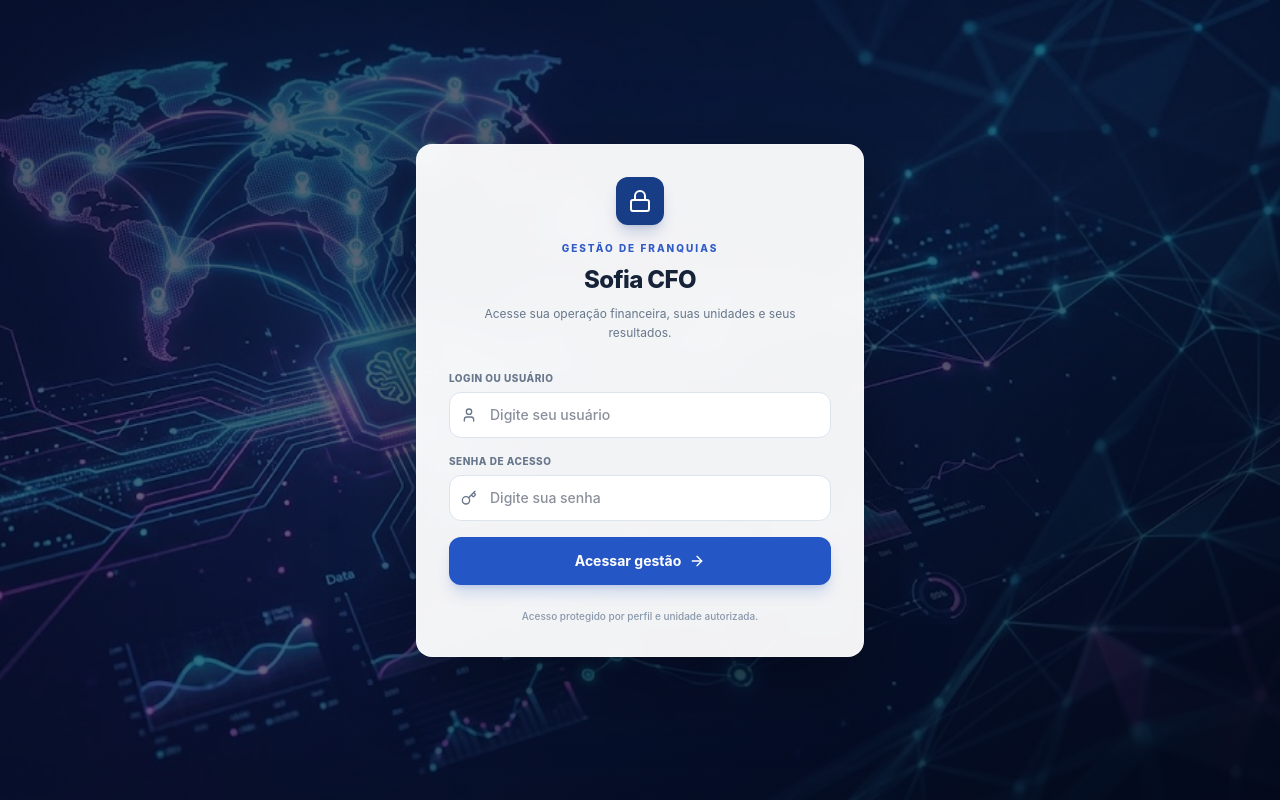
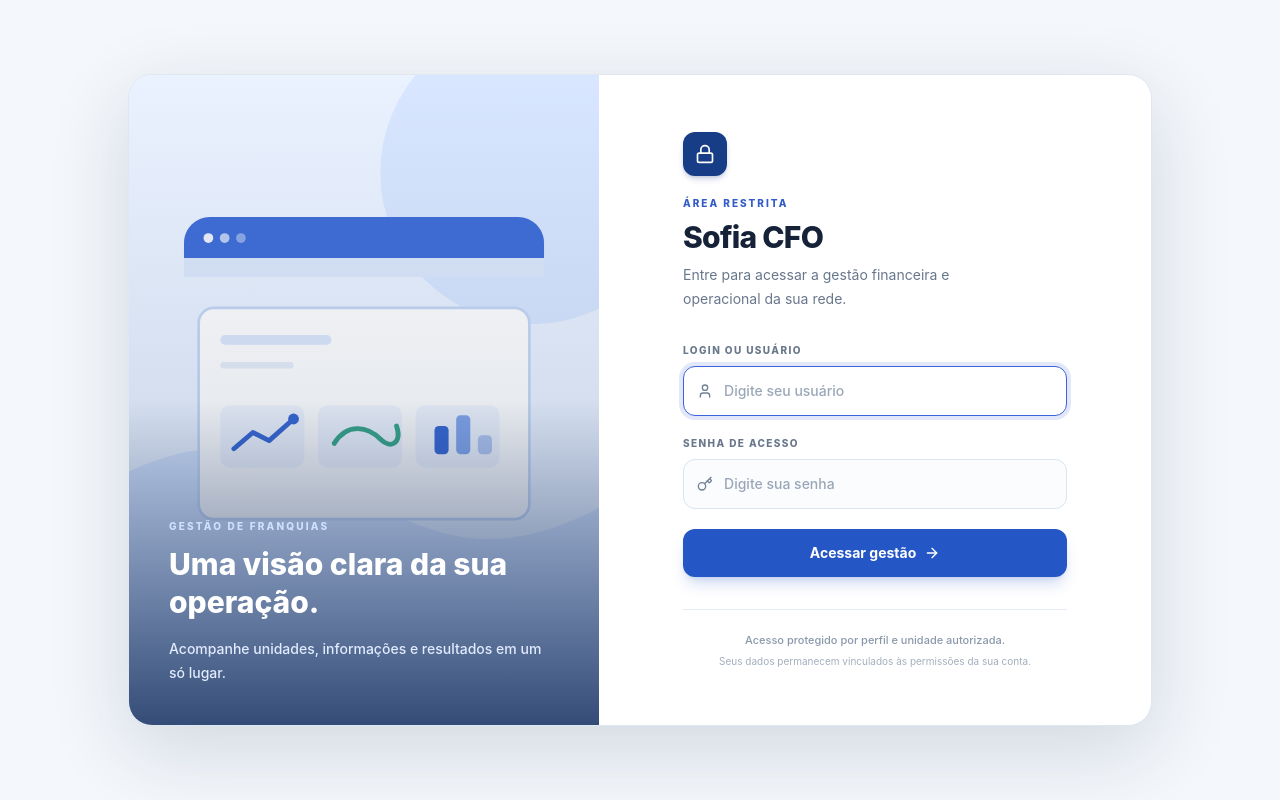
Before and after one commit to leomissio72-cpu/sistema_franquias, a React (Vite) app: page /#home in a window 1280 px wide. Built offline with nearby package versions, Linux system fonts and the light colour scheme; no server answers.

Commit message:
fix: restore professional franchise login layout

```diff
--- a/src/components/LoginModal.tsx
+++ b/src/components/LoginModal.tsx
@@ -1,7 +1,7 @@
 import React, { useState } from "react";
 import { UserSession } from "../types";
 import { loginAPI } from "../api";
-import { Lock, User, Key, ArrowRight, X } from "lucide-react";
+import { ArrowRight, Key, Lock, User, X } from "lucide-react";
 
 interface LoginModalProps {
   isOpen: boolean;
@@ -17,10 +17,12 @@ export const LoginModal: React.FC<LoginModalProps> = ({ isOpen, onSuccess, onClo
 
   if (!isOpen) return null;
 
-  const handleSubmit = async (e?: React.FormEvent) => {
-    e?.preventDefault();
-    if (!username.trim() || !password) {
-      setErrorMsg("Por favor, preencha o login e a senha.");
+  const handleSubmit = async (event: React.FormEvent) => {
+    event.preventDefault();
+    const login = username.trim();
+
+    if (!login || !password) {
+      setErrorMsg("Informe seu login e sua senha para continuar.");
       return;
     }
 
@@ -28,7 +30,7 @@ export const LoginModal: React.FC<LoginModalProps> = ({ isOpen, onSuccess, onClo
     setErrorMsg("");
 
     try {
-      const data = await loginAPI(username.trim(), password);
+      const data = await loginAPI(login, password);
       const user = data.user;
       onSuccess({
         login: user.login,
@@ -39,103 +41,79 @@ export const LoginModal: React.FC<LoginModalProps> = ({ isOpen, onSuccess, onClo
         expiresAt: data.expiresAt,
       });
       onClose?.();
-    } catch (err: any) {
-      setErrorMsg(err.message || "Erro de autenticação. Verifique seu login e senha.");
+    } catch (error: any) {
+      setErrorMsg(error?.message || "Não foi possível entrar. Verifique seus dados e tente novamente.");
     } finally {
       setIsLoading(false);
     }
   };
 
   return (
-    <div className="fixed inset-0 z-50 min-h-screen overflow-y-auto bg-[#071326]">
-      <img
-        src="/login-visual.png"
-        alt="Visão de gestão financeira e operacional"
-        className="fixed inset-0 h-full w-full object-cover"
-      />
-      <div className="fixed inset-0 bg-[#06132f]/60" />
-      <div className="fixed inset-0 bg-gradient-to-br from-[#06132f]/30 via-transparent to-[#020817]/80" />
+    <div className="fixed inset-0 z-50 overflow-y-auto bg-[#f4f7fb]" role="dialog" aria-modal="true" aria-labelledby="login-title">
+      <div className="flex min-h-screen items-stretch justify-center p-0 sm:p-5 lg:items-center">
+        <div className="grid min-h-screen w-full overflow-hidden bg-white shadow-[0_24px_80px_rgba(33,55,84,0.16)] sm:min-h-0 sm:rounded-3xl sm:border sm:border-[#dfe7f1] lg:max-w-5xl lg:grid-cols-[0.92fr_1.08fr]">
+          <section className="relative hidden min-h-[650px] overflow-hidden bg-[#edf4ff] lg:block" aria-label="Apresentação do sistema">
+            <img src="/login-visual.svg" alt="Painel de gestão financeira e operacional" className="absolute inset-0 h-full w-full object-cover" />
+            <div className="absolute inset-0 bg-gradient-to-t from-[#17315f]/85 via-[#17315f]/10 to-transparent" />
+            <div className="absolute inset-x-0 bottom-0 p-10 text-white">
+              <p className="text-[10px] font-extrabold uppercase tracking-[0.22em] text-[#cfe0ff]">Gestão de Franquias</p>
+              <h2 className="mt-3 max-w-sm text-3xl font-extrabold leading-tight">Uma visão clara da sua operação.</h2>
+              <p className="mt-4 max-w-sm text-sm font-medium leading-6 text-[#e1ebff]">Acompanhe unidades, informações e resultados em um só lugar.</p>
+            </div>
+          </section>
 
-      <div className="relative flex min-h-screen items-center justify-center p-4 sm:p-6">
-        <section className="relative w-full max-w-md overflow-hidden rounded-2xl border border-white/30 bg-white/95 p-6 shadow-[0_24px_80px_rgba(0,0,0,0.35)] backdrop-blur-md sm:p-8">
+          <section className="relative flex min-h-screen flex-col justify-center px-6 py-10 sm:min-h-[650px] sm:px-12 lg:min-h-[650px] lg:px-14">
             {onClose && (
-            <button
-              onClick={onClose}
-              className="absolute right-4 top-4 rounded-lg p-1.5 text-[#69778c] transition hover:bg-[#f4f7fb] hover:text-[#152238]"
-              aria-label="Fechar"
-            >
+              <button type="button" onClick={onClose} className="absolute right-5 top-5 rounded-lg p-2 text-[#718096] transition hover:bg-[#f1f5fa] hover:text-[#17243b]" aria-label="Fechar login">
                 <X className="h-5 w-5" />
               </button>
             )}
 
-          <div className="mb-7 text-center">
-            <div className="mx-auto mb-4 flex h-12 w-12 items-center justify-center rounded-xl bg-[#173d86] text-white shadow-lg shadow-[#173d86]/20">
-              <Lock className="h-6 w-6" />
+            <div className="mx-auto w-full max-w-sm">
+              <div className="mb-8">
+                <div className="mb-5 flex h-11 w-11 items-center justify-center rounded-xl bg-[#173d86] text-white shadow-md shadow-[#173d86]/20">
+                  <Lock className="h-5 w-5" />
                 </div>
-            <p className="text-[10px] font-extrabold uppercase tracking-[0.2em] text-[#315bc5]">Gestão de Franquias</p>
-            <h1 className="mt-2 text-2xl font-extrabold tracking-tight text-[#152238]">Sofia CFO</h1>
-            <p className="mx-auto mt-2 max-w-xs text-xs leading-relaxed text-[#69778c]">
-              Acesse sua operação financeira, suas unidades e seus resultados.
-            </p>
+                <p className="text-[10px] font-extrabold uppercase tracking-[0.2em] text-[#315bc5]">Área restrita</p>
+                <h1 id="login-title" className="mt-2 text-3xl font-extrabold tracking-tight text-[#152238]">Sofia CFO</h1>
+                <p className="mt-2 max-w-xs text-sm leading-6 text-[#69778c]">Entre para acessar a gestão financeira e operacional da sua rede.</p>
               </div>
 
               {errorMsg && (
-            <div className="mb-4 rounded-xl border border-[#f0d0d0] bg-[#fff0f0] p-3 text-xs font-semibold text-[#b44b4b]">
+                <div className="mb-5 rounded-xl border border-[#f1caca] bg-[#fff5f5] p-3 text-sm font-semibold leading-5 text-[#a43d3d]" role="alert">
                   {errorMsg}
                 </div>
               )}
 
-          <form onSubmit={handleSubmit} className="space-y-4">
+              <form onSubmit={handleSubmit} className="space-y-5">
                 <div>
-              <label htmlFor="input-login-username" className="mb-1.5 block text-[10px] font-extrabold uppercase tracking-wider text-[#69778c]">
-                Login ou usuário
-              </label>
+                  <label htmlFor="input-login-username" className="mb-2 block text-[10px] font-extrabold uppercase tracking-[0.14em] text-[#69778c]">Login ou usuário</label>
                   <div className="relative">
-                <User className="pointer-events-none absolute left-3 top-1/2 h-4 w-4 -translate-y-1/2 text-[#69778c]" />
-                <input
-                  id="input-login-username"
-                  type="text"
-                  value={username}
-                  onChange={(e) => setUsername(e.target.value)}
-                  placeholder="Digite seu usuário"
-                  className="w-full rounded-xl border border-[#dce4ef] bg-white py-3 pl-10 pr-3 text-sm font-medium text-[#152238] outline-none transition focus:border-[#3c63da] focus:ring-4 focus:ring-[#3c63da]/15"
-                  autoComplete="username"
-                />
+                    <User className="pointer-events-none absolute left-3.5 top-1/2 h-4 w-4 -translate-y-1/2 text-[#718096]" />
+                    <input id="input-login-username" type="text" value={username} onChange={(event) => setUsername(event.target.value)} placeholder="Digite seu usuário" className="w-full rounded-xl border border-[#dce4ef] bg-[#fbfcfe] py-3.5 pl-10 pr-3 text-sm font-medium text-[#152238] outline-none transition placeholder:text-[#9aa7b8] focus:border-[#3c63da] focus:bg-white focus:ring-4 focus:ring-[#3c63da]/15" autoComplete="username" autoFocus />
                   </div>
                 </div>
 
                 <div>
-              <label htmlFor="input-login-password" className="mb-1.5 block text-[10px] font-extrabold uppercase tracking-wider text-[#69778c]">
-                Senha de acesso
-              </label>
+                  <label htmlFor="input-login-password" className="mb-2 block text-[10px] font-extrabold uppercase tracking-[0.14em] text-[#69778c]">Senha de acesso</label>
                   <div className="relative">
-                <Key className="pointer-events-none absolute left-3 top-1/2 h-4 w-4 -translate-y-1/2 text-[#69778c]" />
-                <input
-                  id="input-login-password"
-                  type="password"
-                  value={password}
-                  onChange={(e) => setPassword(e.target.value)}
-                  placeholder="Digite sua senha"
-                  className="w-full rounded-xl border border-[#dce4ef] bg-white py-3 pl-10 pr-3 text-sm font-medium text-[#152238] outline-none transition focus:border-[#3c63da] focus:ring-4 focus:ring-[#3c63da]/15"
-                  autoComplete="current-password"
-                />
+                    <Key className="pointer-events-none absolute left-3.5 top-1/2 h-4 w-4 -translate-y-1/2 text-[#718096]" />
+                    <input id="input-login-password" type="password" value={password} onChange={(event) => setPassword(event.target.value)} placeholder="Digite sua senha" className="w-full rounded-xl border border-[#dce4ef] bg-[#fbfcfe] py-3.5 pl-10 pr-3 text-sm font-medium text-[#152238] outline-none transition placeholder:text-[#9aa7b8] focus:border-[#3c63da] focus:bg-white focus:ring-4 focus:ring-[#3c63da]/15" autoComplete="current-password" />
                   </div>
                 </div>
 
-            <button
-              id="btn-submit-login"
-              type="submit"
-              disabled={isLoading}
-              className="flex w-full items-center justify-center gap-2 rounded-xl bg-[#2457c5] py-3.5 text-sm font-bold text-white shadow-lg shadow-[#2457c5]/20 transition hover:bg-[#1d49a8] focus:outline-none focus:ring-4 focus:ring-[#2457c5]/25 disabled:cursor-not-allowed disabled:opacity-50"
-            >
+                <button id="btn-submit-login" type="submit" disabled={isLoading} className="flex w-full items-center justify-center gap-2 rounded-xl bg-[#2457c5] py-3.5 text-sm font-bold text-white shadow-lg shadow-[#2457c5]/20 transition hover:bg-[#1d49a8] focus:outline-none focus:ring-4 focus:ring-[#2457c5]/25 disabled:cursor-not-allowed disabled:opacity-60">
                   {isLoading ? <span>Entrando...</span> : <><span>Acessar gestão</span><ArrowRight className="h-4 w-4" /></>}
                 </button>
               </form>
 
-          <p className="mt-6 text-center text-[10px] font-medium text-[#8a98ab]">
-            Acesso protegido por perfil e unidade autorizada.
-          </p>
+              <div className="mt-8 border-t border-[#e7edf4] pt-5 text-center">
+                <p className="text-[11px] font-medium leading-5 text-[#8a98ab]">Acesso protegido por perfil e unidade autorizada.</p>
+                <p className="mt-1 text-[10px] text-[#a3afbd]">Seus dados permanecem vinculados às permissões da sua conta.</p>
+              </div>
+            </div>
           </section>
+        </div>
       </div>
     </div>
   );
```
Lines whose indentation alone changed are shown as unchanged.
